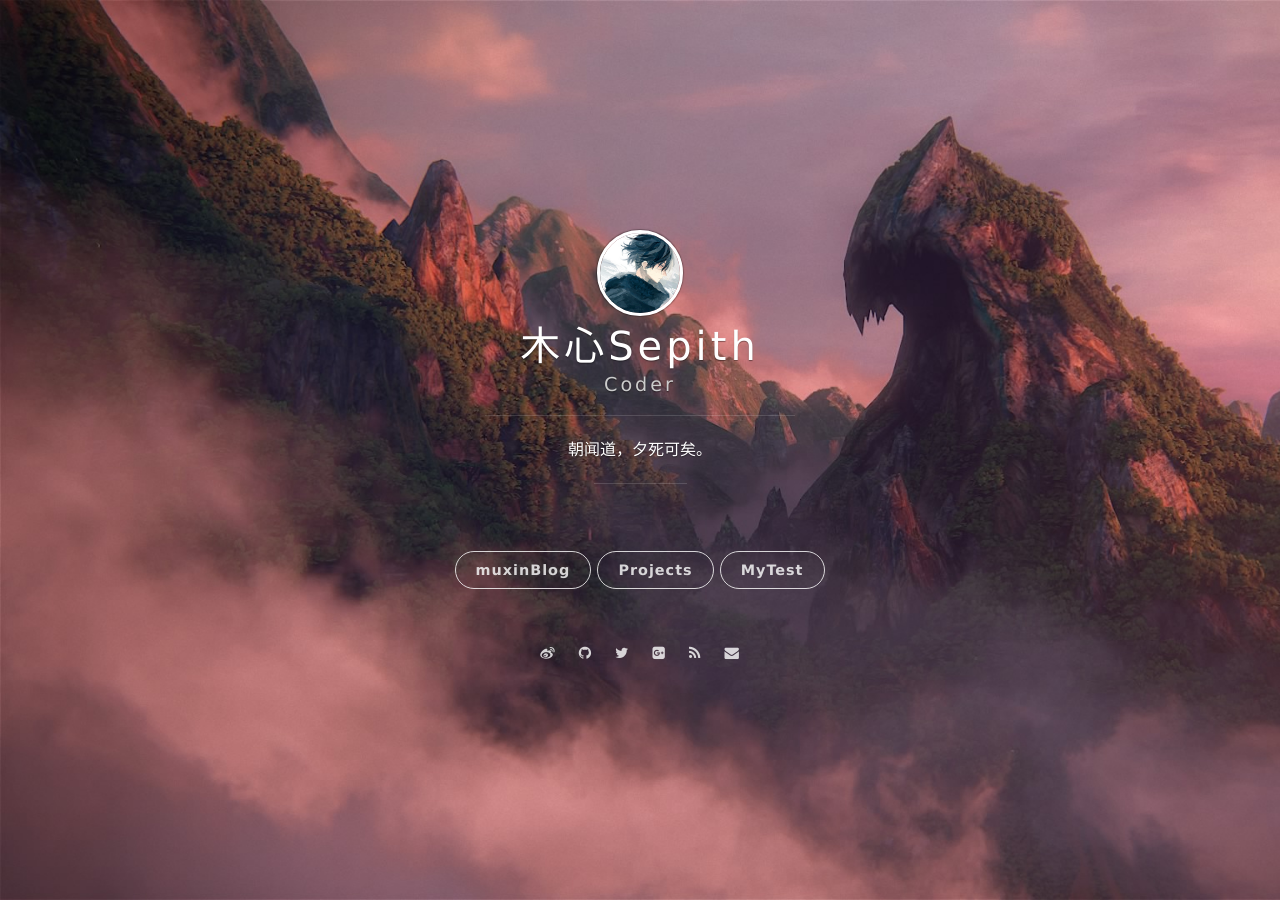
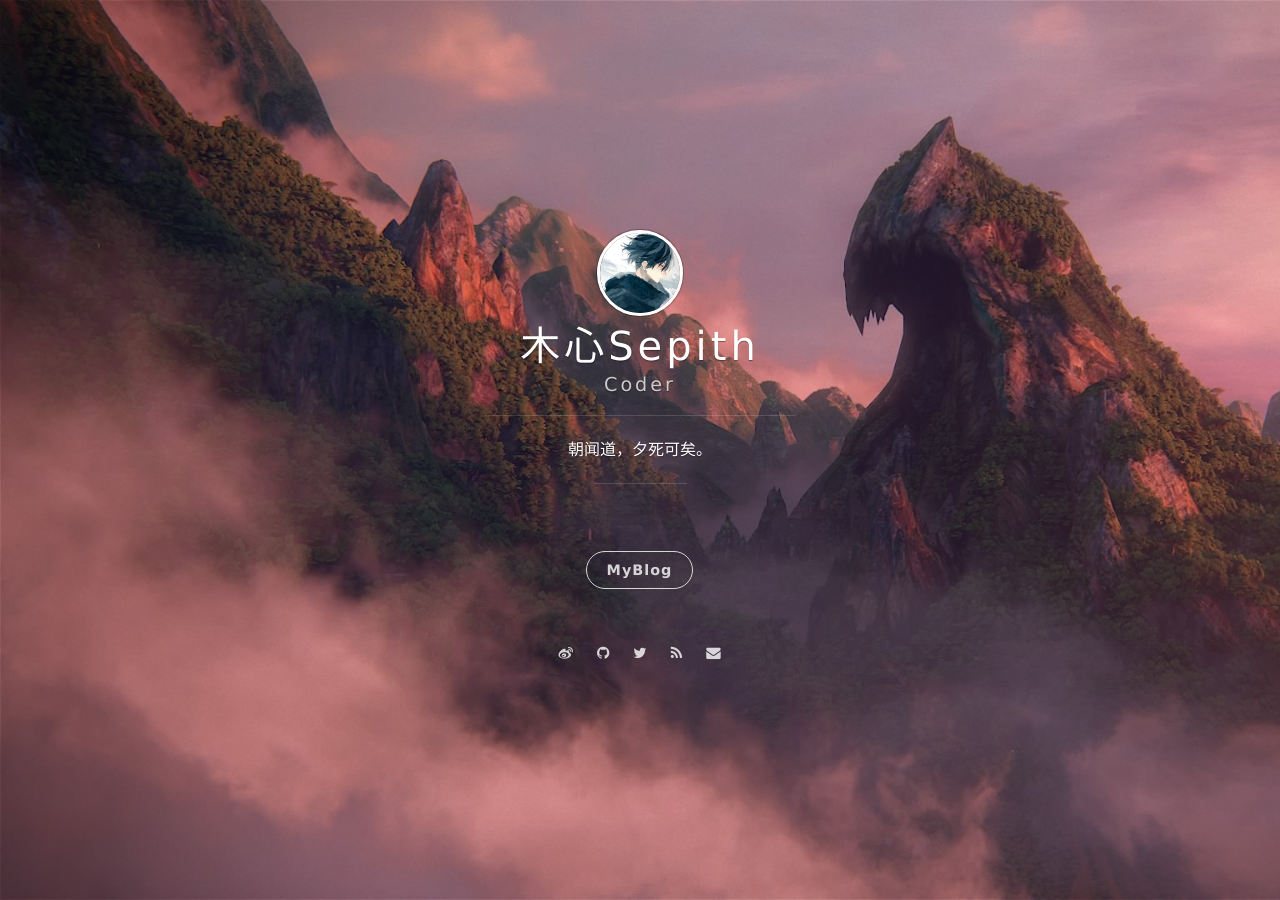
Before and after one commit to muxinSepith/muxinSepith.github.io, a Jekyll site: the page built from index.html, in a window 1280 px wide. Built offline with Jekyll 4.4.1, drawn with Linux system fonts in a browser that asks for light colours; nearby versions of some CDN libraries; the list of posts is cut into pages by our own code; part of the change alters nothing that is shown.

Commit message:
更改主页的排版

```diff
--- a/_config.yml
+++ b/_config.yml
@@ -1,10 +1,10 @@
 # Basic
 title: 木心Sepith
 subtitle: Coder
-#welcome_message: <a href="https://github.com/onevcat/vno-jekyll" target="_blank">下载这个主题</a>
+#welcome_message: <a href="https://zhangjunjia.com" target="_blank">欢迎来到世界的尽头</a>
 description: 朝闻道，夕死可矣。
 #显示在底部的
-creator: <a href="http://www.baidu.com">@muxinSepith</a>
+creator: <a href="https://zhangjunjia.com">@muxinSepith</a>
 
 url: "http://www.bing.cn"
 
@@ -20,14 +20,14 @@ cover_color:
 #博客的按钮
 # The blog button should not be removed.
 blog_button:
-    title: muxinBlog
-    description: Visit blog
+    title: MyBlog
+    description: 欢迎来到世界的尽头
 
 #博客下的几个按钮
 # Navigation buttons in the front page.
 nav:
-    - {title: Projects, description: My Projects, url: 'http://project.onevcat.com'}
-    - {title: MyTest, description: 这是一个测试, url: 'http://www.baidu.com'}
+    #- {title: Projects, description: My Projects, url: 'http://project.onevcat.com'}
+    #- {title: MyTest, description: 这是一个测试, url: 'http://www.baidu.com'}
     # - {title: Another Button, description: A button, url: 'http://example.com'}
 
 #分页
@@ -46,9 +46,9 @@ comment:
 # Social
 social:
     weibo: muxin7
-    github: onevcat
+    github: muxinSepith
     twitter: onevcat
-    gplus: 107108267983477358170
+    #gplus: 107108267983477358170
     mail: 463056265@qq.com
 
 # Google Analytics
```
